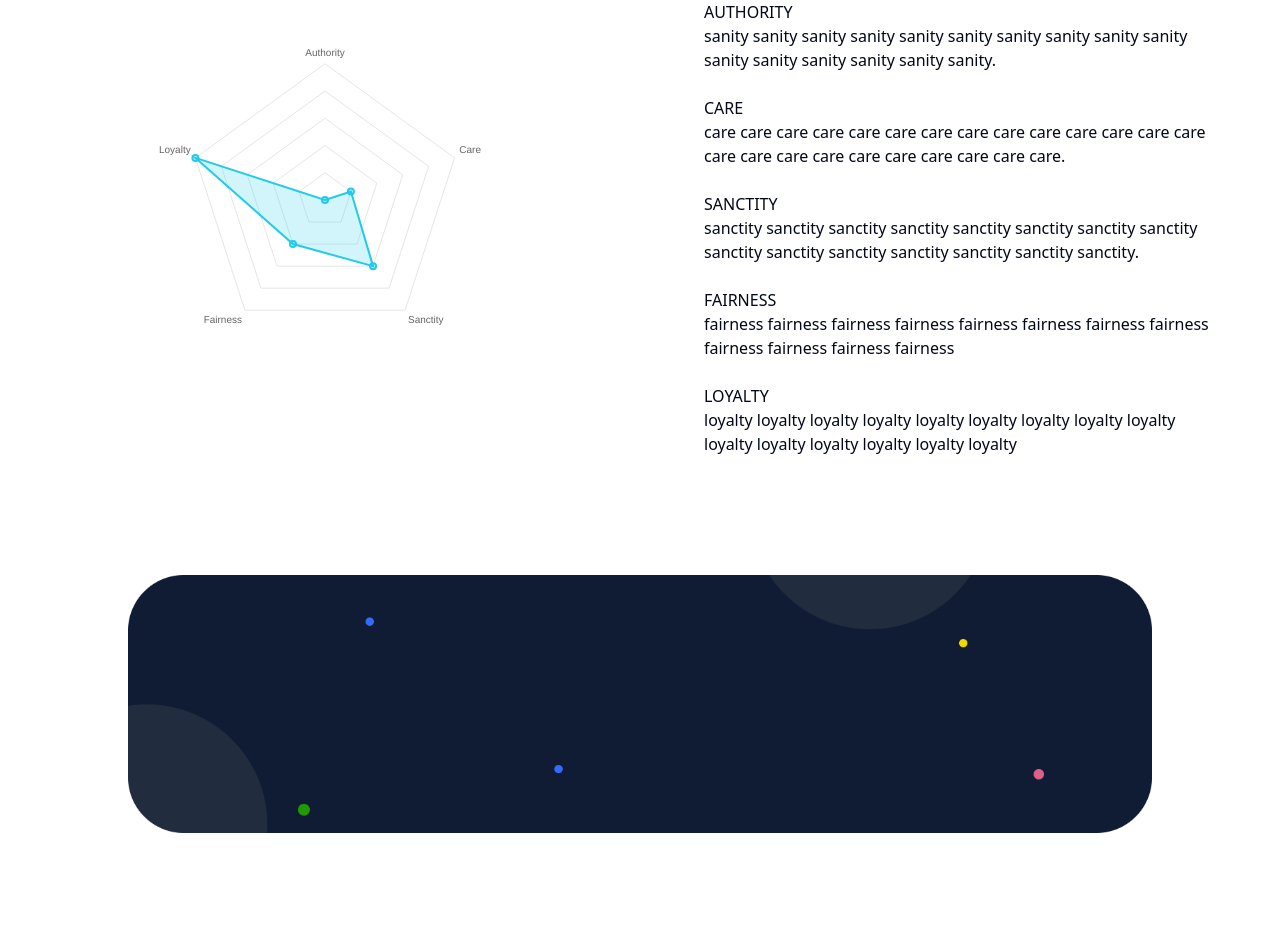
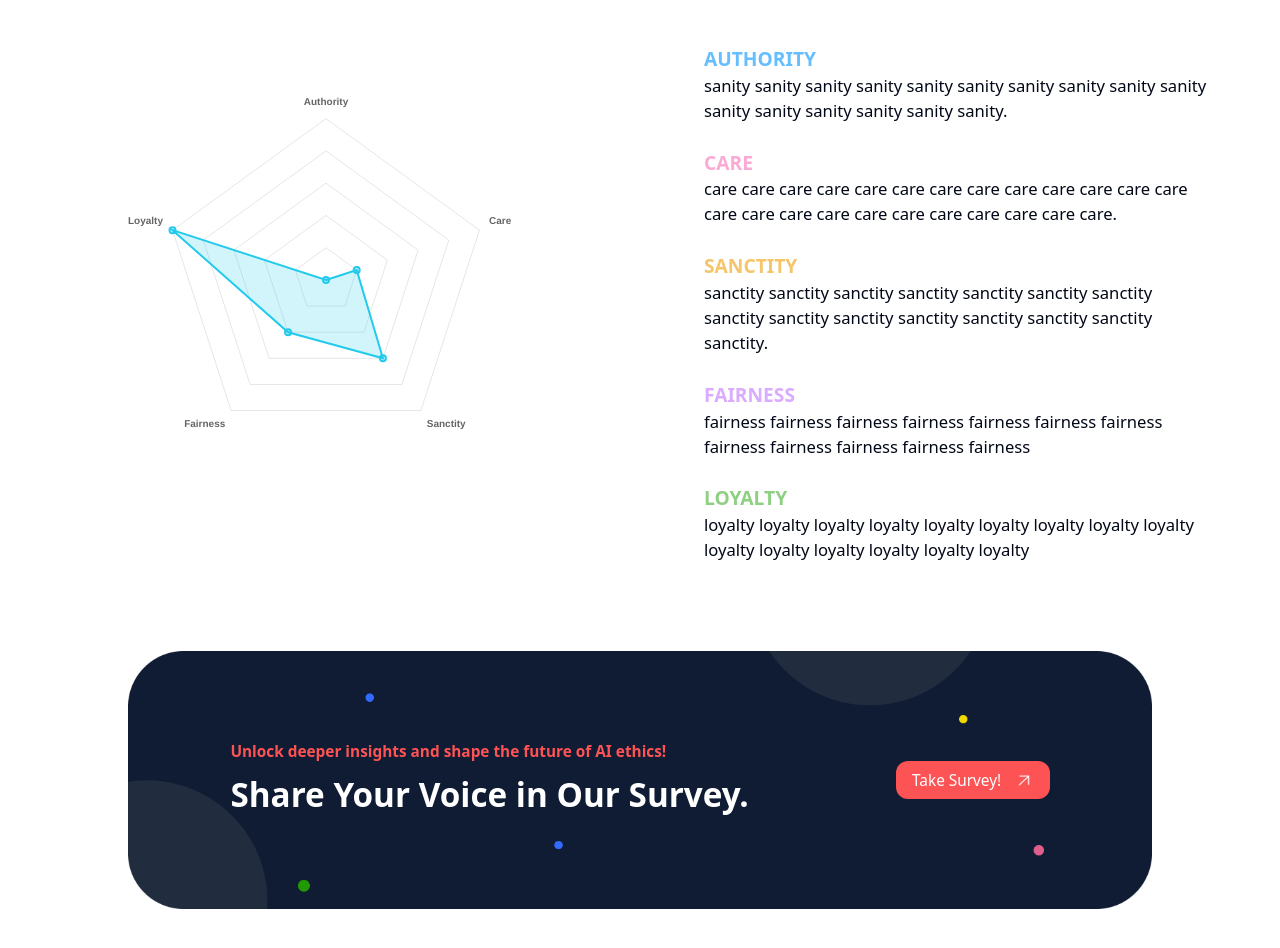
Before and after one commit to 24-S1-2-C-Moral-Decisions/moral-front-end, a Next.js app: page /en in a window 1280 px wide. Shown: the part 780-1728 px from the top of the page. Before the commit the page ends 1676 px from the top, so only its background shows below. Built offline with nearby package versions, Linux system fonts and the light colour scheme.

Commit message:
feedback page finished Completed feedback page layout; need to update page links and reset homepage link later

```diff
--- a/app/globals.css
+++ b/app/globals.css
@@ -70,6 +70,7 @@
   * {
     @apply border-border;
   }
+
   body {
     @apply bg-background text-foreground;
   }
@@ -83,6 +84,7 @@
   0% {
     transform: scale(0.75);
   }
+
   100% {
     transform: scale(1.5);
   }
@@ -92,6 +94,7 @@
   0% {
     transform: scale(1);
   }
+
   100% {
     transform: scale(3);
   }
@@ -101,6 +104,7 @@
   0% {
     clip-path: circle(3% at 30% 35%);
   }
+
   100% {
     clip-path: circle(100% at 30% 35%);
   }
@@ -110,6 +114,7 @@
   0% {
     clip-path: circle(150% at 0% 0%);
   }
+
   100% {
     clip-path: circle(0% at 0% 0%);
   }
@@ -119,6 +124,7 @@
   0% {
     opacity: 0;
   }
+
   100% {
     opacity: 100;
   }
@@ -130,9 +136,11 @@
     height: 0px;
     transform: translate(40%, 40%);
   }
+
   15% {
     transform: translate(-30%, -30%);
   }
+
   100% {
     width: 3000px;
     height: 3000px;
@@ -145,6 +153,7 @@
     opacity: 0;
     transform: translateY(20px);
   }
+
   100% {
     opacity: 100;
     transform: translateY(0px)
@@ -163,26 +172,31 @@
   animation: shrink 0.5s linear forwards;
 }
 
-.animate-fade-in{
+.animate-fade-in {
   animation: fadeIn 0.5s ease-in forwards;
 }
 
-.animate-expand-circle{
+.animate-expand-circle {
   animation: expandCircle 1s ease-in-out 2s forwards;
 }
 
-.animate-expand-img-bg{
+.animate-expand-img-bg {
   animation: expandImgBg 1s ease-in 3s forwards;
 }
 
-.animate-button-fade-in{
+.animate-button-fade-in {
   animation: fadeIn 0.5s ease-in 2.5s forwards;
 }
 
-.animate-dot-bg-fade-in{
+.animate-dot-bg-fade-in {
   animation: dotBgFadeIn 0.5s ease-in 4.5s forwards;
 }
 
-.animate-dot-bg-fade-in-fast{
-  animation: dotBgFadeIn 0.5s ease-in 2s forwards;
+.animate-dot-bg-fade-in-fast {
+  animation: dotBgFadeIn 0.5s ease-in 1s forwards;
 }
+
+.common-bold-text {
+  font-size: 1.5vw;
+  font-weight: bold;
+}
--- a/components/feedback-page.tsx
+++ b/components/feedback-page.tsx
@@ -45,11 +45,9 @@ const resultAnalysisTexts = {
 
 const userChoice = 'A';
 
+
+
 export const FeedbackPage = ({ data }: { data: any }) => {
-
-    const { setPage } = usePage();
-    const [close, setClose] = useState("false");
-
     return (
         <>
             <div className="w-full bg-[#fafafc]">
@@ -57,42 +55,25 @@ export const FeedbackPage = ({ data }: { data: any }) => {
                     {/*<h2>Feedback Results</h2>*/}
                 </div>
                 <DoughnutChartAndResult />
-                <div className="flex w-full h-16 items-center justify-center">
+                <div className="flex w-full items-center justify-center">
                 </div>
             </div>
             <RadarChartAndAnalysis />
-            <div className="flex w-full h-8 items-center justify-center">
+            <div className="flex w-full items-center justify-center">
             </div>
             <Banner />
         </>
     )
 }
 
-function Banner() {
-    return (
-        <>
-            <div className="w-full flex items-center justify-center">
-                <div
-                    className="w-[80%] mx-auto bg-[#ffffff]"
-                    style={{
-                        backgroundImage: 'url("/imgs/survey-banner.png")',
-                        backgroundSize: '100% auto',
-                        backgroundPosition: 'center',
-                        backgroundRepeat: 'no-repeat', // 不重复
-                        paddingBottom: '30%'
-                    }}
-                ></div>
-            </div>
-        </>
-    )
-}
+
 
 function DoughnutChartAndResult() {
     const voteData = [result.assholeNumber, result.notAssholeNumber];
     const labels = ['Asshole', 'Not Asshole'];
     return (
         <>
-            <div className="flex w-full">
+            <div className="flex w-full mb-[4vw]">
                 <div className="w-[50%] justify-center bg-[#FFFFFF] p-[2vw]">
                     <div className="relative w-[90%] mx-auto h-[18vw]"> {/* Set a height for proper overlapping */}
                         {/* left div */}
@@ -108,7 +89,7 @@ function DoughnutChartAndResult() {
                                 {result.notAssholeNumber}
                             </h3>
                         </div>
-                            {/* right div */}
+                        {/* right div */}
                         <div className="absolute flex items-center justify-center w-[30%] h-full opacity-0 absolute h-full animate-dot-bg-fade-in-fast"
                             style={{
                                 backgroundImage: "url('/imgs/assholeLine.png')",
@@ -178,10 +159,10 @@ function SubAssholePanel({ backgroundImageUrl, result, isAsshole, textColorClass
                 </div>
             </div>
             <div className="absolute bottom-[1.3vw] left-0 right-0 flex flex-col items-center text-center">
-                <div className="text-[1.3vw] font-bold">You Are {!isAsshole && <span>Not</span>} The Asshole</div>
-                <div className="text-[1vw] text-gray-500">
+                <p className="text-[1.3vw] font-bold">You Are {!isAsshole && <span>Not</span>} The Asshole</p>
+                <p className="text-[1vw] text-gray-500">
                     The number of people out of {result.totalNumber} <br /> who think you are {!isAsshole && <span>not</span>} the asshole
-                </div>
+                </p>
             </div>
         </div>
     );
@@ -191,11 +172,11 @@ function Feedback() {
     return (
         <>
             <div className="w-full flex flex-col mx-auto p-[1vw]">
-                <div className="mb-4">
+                <div className="mb-[0.5vw]">
                     <h3 className="text-[1.3vw] text-blue-600 font-bold">What Did You Choose</h3>
                 </div>
                 <div>
-                    <h1 className="text-[2.2vw] font-bold mb-2 text-2xl">Option A – Call Your Friend Fat</h1>
+                    <h1 className="text-[2.2vw] font-bold mb-[0.5vw] text-2xl">Option A – Call Your Friend Fat</h1>
                     <br />
                     <p className="text-[1.3vw]">
                         It could indicate that the user is confrontational or not afraid to engage in tit-for-tat banter.
@@ -213,12 +194,12 @@ function RadarChartAndAnalysis() {
     const dataPoints = Object.values(radarResult);
     return (
         <>
-            <div className="flex w-full h-24 items-center justify-center bg-[#ffffff]">
-                <h2>Your Result Analysis</h2>
+            <div className="flex w-full h-[12vw] items-center justify-center bg-[#ffffff]">
+                <h2 className="text-[2.5vw] font-bold">Your Result Analysis</h2>
             </div>
             <div className="flex w-full items-stretch">
                 <div className="w-[50%] flex items-center justify-center">
-                    <div className="w-[60%] bg-[#FFFFFF] h-full rounded-lg p-[2vw]">
+                    <div className="w-[70%] bg-[#FFFFFF] h-full rounded-lg p-[2vw]">
                         <RadarChart labels={labels} dataPoints={dataPoints} />
                     </div>
                 </div>
@@ -236,31 +217,72 @@ function RadarChartAndAnalysis() {
 function ResultAnalysisTexts() {
     return (
         <>
-            <article>
-                <h3>AUTHORITY</h3>
-                <p>{resultAnalysisTexts['AUTHORITY']}</p>
-                <br></br>
+            <article className="text-[1.3vw]">
+                <section>
+                    <h3 className="text-[#65BEFF] common-bold-text">AUTHORITY</h3>
+                    <p >{resultAnalysisTexts['AUTHORITY']}</p>
+                    <br />
+                </section>
+                <section>
+                    <h3 className="text-[#FBA9D5] common-bold-text">CARE</h3>
+                    <p>{resultAnalysisTexts['CARE']}</p>
+                    <br />
+                </section>
+                <section>
+                    <h3 className="text-[#F5C569] common-bold-text">SANCTITY</h3>
+                    <p>{resultAnalysisTexts['SANCTITY']}</p>
+                    <br />
+                </section>
+                <section>
+                    <h3 className="text-[#DAABFF] common-bold-text">FAIRNESS</h3>
+                    <p>{resultAnalysisTexts['FAIRNESS']}</p>
+                    <br />
+                </section>
+                <section>
+                    <h3 className="text-[#8ED082] common-bold-text">LOYALTY</h3>
+                    <p>{resultAnalysisTexts['LOYALTY']}</p>
+                    <br />
+                </section>
             </article>
-            <article>
-                <h3>CARE</h3>
-                <p>{resultAnalysisTexts['CARE']}</p>
-                <br></br>
-            </article>
-            <article>
-                <h3>SANCTITY</h3>
-                <p>{resultAnalysisTexts['SANCTITY']}</p>
-                <br></br>
-            </article>
-            <article>
-                <h3>FAIRNESS</h3>
-                <p>{resultAnalysisTexts['FAIRNESS']}</p>
-                <br></br>
-            </article>
-            <article>
-                <h3>LOYALTY</h3>
-                <p>{resultAnalysisTexts['LOYALTY']}</p>
-                <br></br>
-            </article>
+
         </>
     )
 }
+
+function Banner() {
+    const { setPage } = usePage();
+    const [close, setClose] = useState("false");
+    return (
+        <>
+            <div className="w-full flex items-center justify-center">
+                <div
+                    className="w-[80%] h-[30vw] bg-[#ffffff] flex justify-center items-center"
+                    style={{
+                        backgroundImage: 'url("/imgs/survey-banner.png")',
+                        backgroundSize: '100% auto',
+                        backgroundPosition: 'center',
+                        backgroundRepeat: 'no-repeat',
+                    }}
+                >
+                    <div className="w-[60%] flex flex-col justify-start items-start">
+                        <p className="text-[#FE5354] text-[1.2vw] font-bold mb-[0.5vw]">Unlock deeper insights and shape the future of AI ethics!</p>
+                        <p className="text-white text-[2.6vw] font-bold">Share Your Voice in Our Survey.</p>
+                    </div>
+                    <div className="w-[20%] flex justify-end items-end">
+                        <Button className="flex w-[12vw] h-[3vw] justify-center text-white text-[1.2vw] bg-[#FE5354] rounded-xl hover:bg-[#C62828] transition-colors duration-300"
+                            onClick={() => {
+                                setClose("true");
+                                setTimeout(() => {
+                                    setPage("game");{/* Change to survey page later */}
+                                }, 500);
+                            }}
+                        >
+                            <span>Take Survey!</span>
+                            <img src="/imgs/buttonArrow.png" alt="arrow" className="w-[1.5vw] justify-center ml-auto" />
+                        </Button>
+                    </div>
+                </div>
+            </div>
+        </>
+    )
+}
--- a/components/ui/chart.tsx
+++ b/components/ui/chart.tsx
@@ -77,7 +77,7 @@ const DoughnutChart: React.FC<DoughnutChartProps> = ({ labels, voteData }) => {
     },
 
     cutout: '45%', // control the size of the inner circle
-    rotation: 75,
+    rotation: 50,
     circumference: 365,
   };
 
@@ -115,7 +115,12 @@ const RadarChart: React.FC<RadarChartProps> = ({ labels, dataPoints }) => {
         suggestedMin: 0,
         suggestedMax: 5,
         pointLabels: {
-          display: true
+          display: true,
+          font: {
+            weight: 'bold',
+
+          },
+          padding: 10,
         },
         ticks: {
           stepSize: 1,
```
Also changed, not shown: public/imgs/buttonArrow.png (added).
